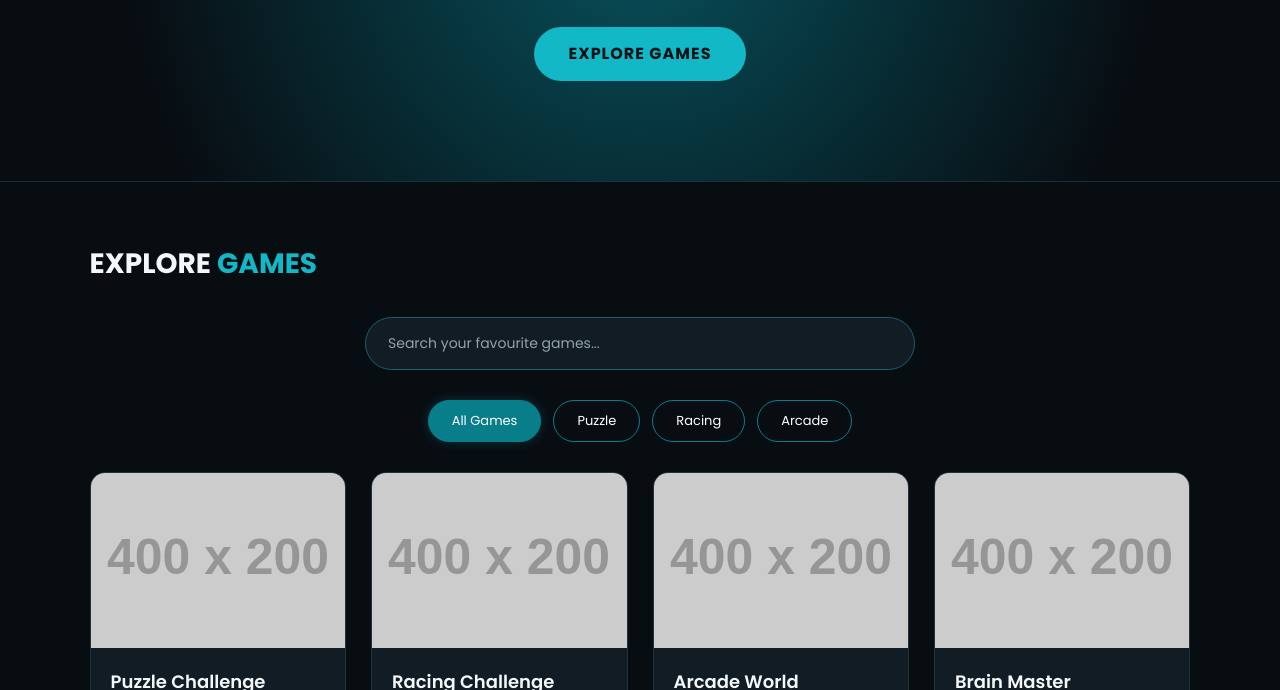
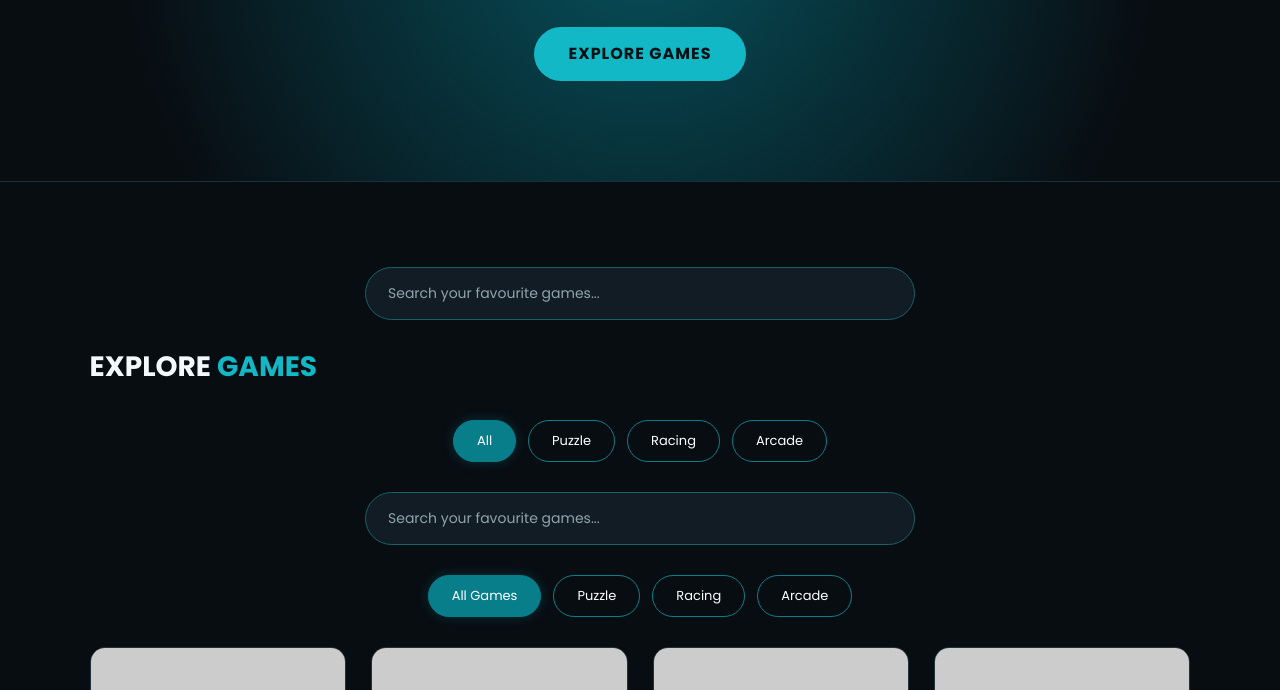
Before and after one commit to Ritz3411/Free-Play, a plain HTML site: page index.html in a window 1280 px wide. Shown: the part 410-1100 px from the top of the page. Drawn offline with Linux system fonts and the light colour scheme; placeholder pictures from the web are drawn by us.

Commit message:
Update index.html

```diff
--- a/index.html
+++ b/index.html
@@ -60,14 +60,23 @@
         <!-- GAMES SECTION -->
 
         <section class="game-section" id="games">
-
+<input
+    type="text"
+    class="search-box"
+    placeholder="Search your favourite games..."
+>
             <h2 class="section-title">
                 EXPLORE <span>GAMES</span>
             </h2>
 
 
             <!-- SEARCH BAR -->
-
+<div class="categories">
+    <button class="category-btn active" data-category="all">All</button>
+    <button class="category-btn" data-category="puzzle">Puzzle</button>
+    <button class="category-btn" data-category="racing">Racing</button>
+    <button class="category-btn" data-category="arcade">Arcade</button>
+</div>
             <input
                 type="text"
                 class="search-box"
@@ -291,7 +300,7 @@
     <!-- JAVASCRIPT -->
 
     <script src="script.js"></script>
-
+<script src="script.js"></script>
 </body>
 
 </html>
```
